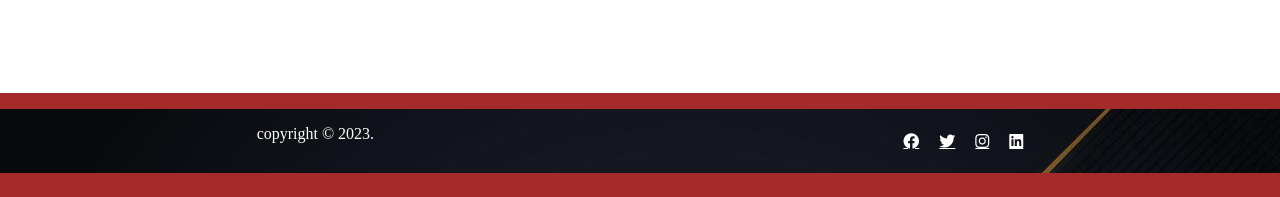
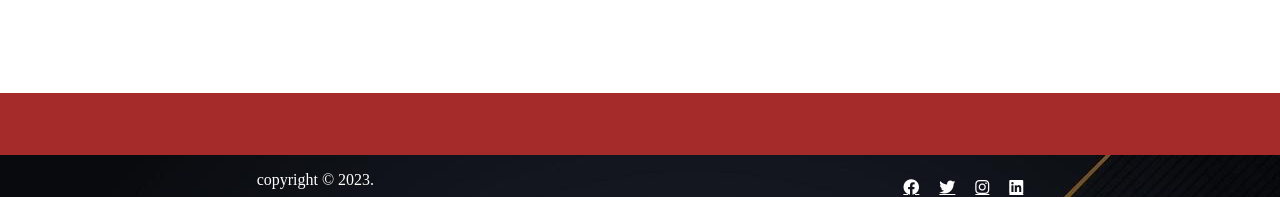
Before and after one commit to crestedvee/Ivan-A-Portfolio, a plain HTML site: page index.html in a window 1280 px wide. Shown: the part 2077-2274 px from the top of the page. Before the commit the page ends 2250 px from the top, so only its background shows below. Drawn offline with Linux system fonts and the light colour scheme; a web font is replaced by a local one.

Commit message:
mage correction for screen size

```diff
--- a/contact.css
+++ b/contact.css
@@ -646,6 +646,7 @@ body {
 .main-body {
   position: absolute;
   top: 27rem;
+  width: 100%;
 }
 
 .main-form {
@@ -687,7 +688,7 @@ body {
 
 
 .contact-div {
-
+  flex-wrap: wrap;
 }
 
 /*footer*/
@@ -698,3 +699,115 @@ body {
 }
 
 }
+
+
+
+@media only screen and (min-width: 320px){
+
+  .footer {
+    position: absolute;
+    left: 0;
+    right: 0;
+  }
+
+  .user-label {
+    grid-area: label;
+    font-size: 0.9rem;
+    text-align: left;
+  }
+
+  .username {
+    grid-area: input;
+    line-height: 1.5rem;
+    border: 2px groove;
+  }
+
+
+}
+
+@media only screen and (min-width: 375px){
+
+  .footer {
+    position: absolute;
+    left: 0;
+    right: 0;
+  }
+}
+
+@media only screen and (min-width: 360px){
+
+  .footer {
+    position: absolute;
+    left: 0;
+    right: 0;
+  }
+}
+
+
+@media only screen and (min-width: 390px){
+
+  .footer {
+    position: absolute;
+    left: 0;
+    right: 0;
+  }
+}
+
+@media only screen and (min-width: 412px){
+
+  .footer {
+    position: absolute;
+    left: 0;
+    right: 0;
+  }
+}
+
+
+
+
+@media only screen and (min-width: 414px){
+
+  .footer {
+    position: absolute;
+    left: 0;
+    right: 0;
+  }
+}
+
+@media only screen and (min-width: 820px){
+
+  .footer {
+    position: absolute;
+    left: 0;
+    right: 0;
+  }
+}
+
+
+@media only screen and (min-width: 768px){
+
+  .footer {
+    position: absolute;
+    left: 0;
+    right: 0;
+  }
+}
+
+
+@media only screen and (min-width: 1024px){
+
+  .footer {
+    position: absolute;
+    left: 0;
+    right: 0;
+  }
+}
+
+@media only screen and (min-width: 1280px){
+
+  .footer {
+    position: absolute;
+    left: 0;
+    right: 0;
+  }
+}
--- a/contact.js
+++ b/contact.js
@@ -25,12 +25,12 @@ const changeView = () => {
   if(headerView.classList.toggle('active')){
     headerAbout.style.top = "9rem";
     contactBody.style.top = "33.7rem";
-    footer.style.top = "83.2rem"
+    footer.style.display = "none";
    // footerSection.style.top = "192rem";
   } else {
       headerAbout.style.top = "2.3rem";
       contactBody.style.top = "27rem";
-      footer.style.top = "76.5rem";
+      footer.style.display = "block";
   //  footerSection.style.top = "182rem";
   }
 }
--- a/index.css
+++ b/index.css
@@ -614,3 +614,110 @@
   }
 
 }
+
+
+@media only screen and (min-width: 320px){
+
+  .footer {
+    position: absolute;
+    left: 0;
+    right: 0;
+    top: 222rem;
+  }
+}
+
+@media only screen and (min-width: 375px){
+
+  .footer {
+    position: absolute;
+    left: 0;
+    right: 0;
+    top: 218rem;
+  }
+}
+
+@media only screen and (min-width: 360px){
+
+  .footer {
+    position: absolute;
+    left: 0;
+    right: 0;
+    top: 217.5rem;
+  }
+}
+
+
+@media only screen and (min-width: 390px){
+
+  .footer {
+    position: absolute;
+    left: 0;
+    right: 0;
+    top: 210rem;
+  }
+}
+
+@media only screen and (min-width: 412px){
+
+  .footer {
+    position: absolute;
+    left: 0;
+    right: 0;
+    top: 202.5rem;
+  }
+}
+
+
+
+
+@media only screen and (min-width: 414px){
+
+  .footer {
+    position: absolute;
+    left: 0;
+    right: 0;
+    top: 190rem;
+  }
+}
+
+@media only screen and (min-width: 820px){
+
+  .footer {
+    position: absolute;
+    left: 0;
+    right: 0;
+    top: 168.5rem;
+  }
+}
+
+
+@media only screen and (min-width: 768px){
+
+  .footer {
+    position: absolute;
+    left: 0;
+    right: 0;
+    top: 177rem;
+  }
+}
+
+
+@media only screen and (min-width: 1024px){
+
+  .footer {
+    position: absolute;
+    left: 0;
+    right: 0;
+    top: 164.5rem;
+  }
+}
+
+@media only screen and (min-width: 1280px){
+
+  .footer {
+    position: absolute;
+    left: 0;
+    right: 0;
+    top: 139.5rem;
+  }
+}
--- a/index.js
+++ b/index.js
@@ -25,11 +25,11 @@ const changeView = () => {
   if(headerView.classList.toggle('active')){
     headerAbout.style.top = "11rem";
     mainBody.style.top = "35.7rem";
-    footer.style.top = "206.7rem";
+    footer.style.display = "none";
   } else {
       headerAbout.style.top = "2.3rem";
       mainBody.style.top = "27rem";
-      footer.style.top = "198rem";
+      footer.style.display = "block";
   }
 }
 
```
